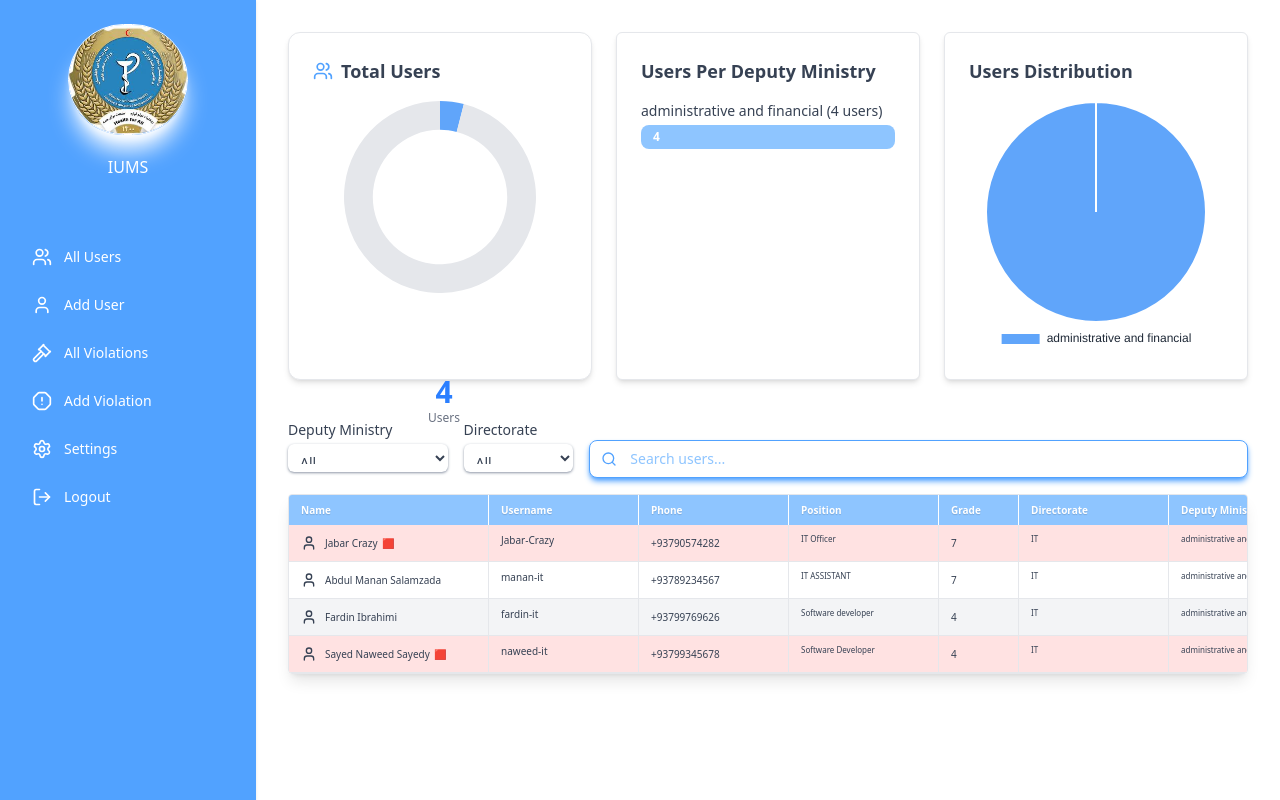
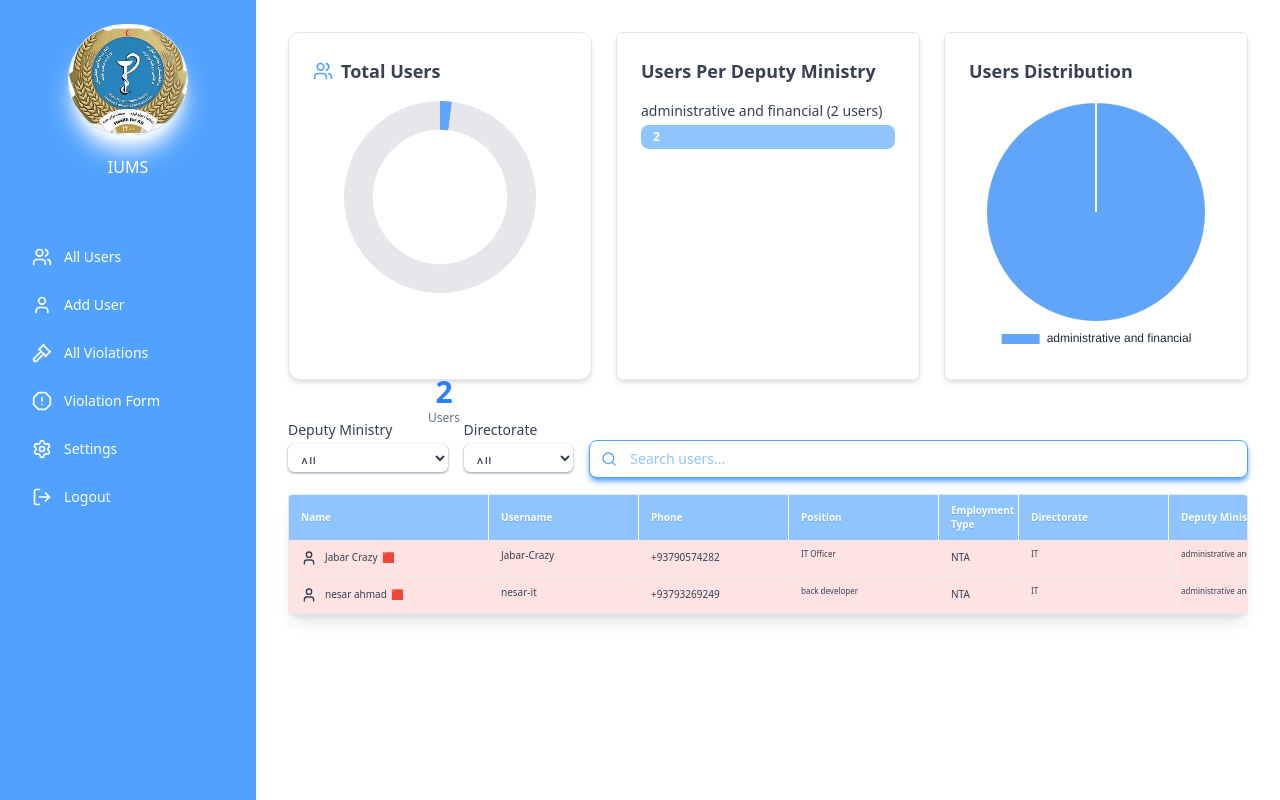
Before and after one commit to fiafghan/internet-users-ms-frontend, a React (Vite) app: page / in a window 1280 px wide. Built offline with nearby package versions, Linux system fonts and the light colour scheme; data requests are answered from the project's data file.

Commit message:
grade was changed to employment type in add user form inside step 2.

```diff
--- a/db.json
+++ b/db.json
@@ -92,7 +92,7 @@
       "username": "Jabar-Crazy",
       "email": "jabar@gmail.com",
       "phone": "+93790574282",
-      "grade": "7",
+      "employment_type": "NTA",
       "directorate": "IT",
       "deputyMinistry": "administrative and financial",
       "position": "IT Officer",
@@ -101,58 +101,38 @@
       "mac_address": "ff:ff:Ff",
       "status": "deactive",
       "violations": "2",
-      "comment": "this account is blocked for ever. due to watching porn movies!"
+      "comment": "Watched porn movies!"
     },
     {
-      "id": "0034",
-      "name": "Abdul Manan Salamzada",
-      "username": "manan-it",
-      "email": "mana@gmail.com",
-      "phone": "+93789234567",
-      "grade": "7",
+      "id": "bfa9",
+      "name": "nesar ahmad",
+      "username": "nesar-it",
+      "email": "nesar@gmail.com",
+      "phone": "+93793269249",
+      "employment_type": "NTA",
       "directorate": "IT",
       "deputyMinistry": "administrative and financial",
-      "position": "IT ASSISTANT",
-      "device_limit": "3",
-      "device_type": "mobile",
-      "mac_address": "",
-      "status": "Active",
-      "violations": "0",
-      "comment": "No Comment"
-    },
-    {
-      "id": "8ffb",
-      "name": "Fardin Ibrahimi",
-      "username": "fardin-it",
-      "email": "fiafghan@gmail.com",
-      "phone": "+93799769626",
-      "grade": "4",
-      "directorate": "IT",
-      "deputyMinistry": "administrative and financial",
-      "position": "Software developer",
+      "position": "back developer",
       "device_limit": "2",
-      "device_type": "mobile and computer",
-      "mac_address": "",
-      "status": "Active",
-      "violations": "0",
-      "comment": "No Comment"
-    },
-    {
-      "id": "1ddf",
-      "name": "Sayed Naweed Sayedy",
-      "username": "naweed-it",
-      "email": "naweed@gmail.com",
-      "phone": "+93799345678",
-      "grade": "4",
-      "directorate": "IT",
-      "deputyMinistry": "administrative and financial",
-      "position": "Software Developer",
-      "device_limit": "4",
-      "device_type": "Mobile and computer",
+      "device_type": "mobile and comfuter",
       "mac_address": "",
       "status": "deactive",
       "violations": "2",
-      "comment": "Used Torrent"
+      "comment": "nesar ahmad watched mia khlifa on ..."
+    }
+  ],
+  "employment_type": [
+    {
+      "id": 1,
+      "type": "Permanent"
+    },
+    {
+      "id": 2,
+      "type": "Part-Timer"
+    },
+    {
+      "id": 3,
+      "type": "NTA"
     }
   ]
 }
--- a/src/AddInternetUsers.tsx
+++ b/src/AddInternetUsers.tsx
@@ -12,7 +12,7 @@ type FormState = {
   username: string;
   email: string;
   phone: string;
-  grade: string;
+  employment_type:string
   directorate: string;
   position: string;
   deputyMinistry: string;
@@ -39,7 +39,7 @@ export default function InternetUserAddForm(): JSX.Element {
     username: "",
     email: "",
     phone: "",
-    grade: "",
+    employment_type: "",
     directorate: "",
     deputyMinistry: "",
     position: "",
@@ -56,19 +56,23 @@ export default function InternetUserAddForm(): JSX.Element {
   const navigate = useNavigate();
   const [directorateOptions, setDirectorateOptions] = useState<string[]>([]);
   const [deputyMinistryOptions, setDeputyMinistryOptions] = useState<string[]>([]);
+  const [employmentTypeOptions, setEmploymentTypeOptions] = useState<string[]>([]);
+
 
 
   useEffect(() => {
   const fetchOptions = async () => {
     try {
-      const [dirRes, depMinRes] = await Promise.all([
+      const [dirRes, depMinRes, empTypeRes] = await Promise.all([
         axios.get("http://localhost:3000/directorates"),
         axios.get("http://localhost:3000/deputy_ministries"),
+        axios.get("http://localhost:3000/employment_type"),
       ]);
 
       // You may need to map if they are objects
       setDirectorateOptions(dirRes.data.map((d: any) => d.name));
       setDeputyMinistryOptions(depMinRes.data.map((d: any) => d.name));
+      setEmploymentTypeOptions(empTypeRes.data.map((d: any) => d.type));
     } catch (error) {
       console.error("❌ Error fetching select options", error);
     }
@@ -91,7 +95,7 @@ export default function InternetUserAddForm(): JSX.Element {
         );
       case 1:
         return (
-          form.grade.trim() !== "" &&
+          form.employment_type.trim() !== "" &&
           form.directorate.trim() !== "" &&
           form.deputyMinistry.trim() !== ""
         );
@@ -141,7 +145,7 @@ export default function InternetUserAddForm(): JSX.Element {
         email: "",
         phone: "",
         position: "",
-        grade: "",
+        employment_type: "",
         directorate: "",
         deputyMinistry: "",
         device_limit: "",
@@ -226,6 +230,7 @@ export default function InternetUserAddForm(): JSX.Element {
                       return <Step2 form={form}
                       directorateOptions={directorateOptions}
                       deputyMinistryOptions={deputyMinistryOptions}
+                      employmentTypeOptions={employmentTypeOptions}
                       onChange={handleChange} />;
                     case 2:
                       return <Step3 form={form} onChange={handleChange} />;
@@ -301,19 +306,27 @@ function Step2({
   onChange,
   directorateOptions,
   deputyMinistryOptions,
+  employmentTypeOptions,
 }: {
   form: FormState;
   onChange: (e: React.ChangeEvent<HTMLInputElement | HTMLSelectElement>) => void;
   directorateOptions: string[];
   deputyMinistryOptions: string[];
+  employmentTypeOptions: string[];
 }): JSX.Element {
 
   return (
     <div>
       <InputField label="Position" icon={<Briefcase className="w-5 h-5 text-gray-500" />}
       name="position" type="text" placeholder="Position" value={form.position} onChange={onChange} />
-      <InputField label="Grade" icon={<Hash className="w-5 h-5 text-gray-500" />}
-      name="grade" type="text" placeholder="Grade level" value={form.grade} onChange={onChange} />
+      <SelectField
+        label="Employment Type"
+        icon={<Hash className="w-5 h-5 text-gray-500" />}
+        name="employment_type"
+        value={form.employment_type}
+        onChange={onChange}
+        options={employmentTypeOptions}
+      />
       <SelectField
             label="Directorate"
             icon={<User className="w-5 h-5 text-gray-500" />}
--- a/src/AllUsers.tsx
+++ b/src/AllUsers.tsx
@@ -24,7 +24,7 @@ type InternetUser = {
   email: string;
   phone: string;
   position?: string;
-  grade: string;
+  employment_type: string;
   directorate: string;
   deputyMinistry: string;
   device_limit: string;
@@ -36,7 +36,7 @@ type InternetUser = {
 };
 
 const headers = [
-  "Name", "Username", "Phone","Position", "Grade",
+  "Name", "Username", "Phone","Position", "Employment Type",
   "Directorate", "Deputy Ministry","Status", "Violations", "Comment", "Actions"
 ];
 
@@ -414,7 +414,7 @@ export default function InternetUsersList(): JSX.Element {
         </div>
 
         <div className="px-3 py-2 flex items-center gap-1 text-gray-700 whitespace-nowrap border-r border-gray-200">
-          <span className="text-[10px]">{user.grade}</span>
+          <span className="text-[10px]">{user.employment_type}</span>
         </div>
 
         <div className="px-3 py-2 text-gray-700 whitespace-nowrap border-r border-gray-200 text-[8px]">
@@ -535,7 +535,8 @@ export default function InternetUsersList(): JSX.Element {
               name="status"
               value={editForm.status || "active"}
               onChange={handleEditChange}
-              className="w-full px-4 py-2 text-sm border border-gray-300 rounded-md focus:outline-none focus:ring-2 focus:ring-blue-400"
+              className="w-full px-4 py-2 text-sm border border-gray-300 rounded-md focus:outline-none
+              focus:ring-2 focus:ring-blue-400"
             >
               <option value="active">Active</option>
               <option value="deactive">Deactive</option>
@@ -549,7 +550,8 @@ export default function InternetUsersList(): JSX.Element {
               name="violations"
               value={editForm.violations || "0"}
               onChange={handleEditChange}
-              className="w-full px-4 py-2 text-sm border border-gray-300 rounded-md focus:outline-none focus:ring-2 focus:ring-blue-400"
+              className="w-full px-4 py-2 text-sm border border-gray-300 rounded-md focus:outline-none
+              focus:ring-2 focus:ring-blue-400"
             >
               <option value="0">0</option>
               <option value="1">1</option>
--- a/src/components/Sidebar.tsx
+++ b/src/components/Sidebar.tsx
@@ -10,7 +10,7 @@ export default function GradientSidebar(): JSX.Element {
     { id: 1, label: "All Users", icon: <Users className="w-5 h-5" />, path: "/" },
     { id: 2, label: "Add User", icon: <User className="w-5 h-5" />, path: "/adduser" },
     { id: 3, label: "All Violations", icon: <Gavel className="w-5 h-5" />, path: "/violations" },
-    { id: 4, label: "Add Violation", icon: <AlertOctagon className="w-5 h-5" />, path: "/addviolation" },
+    { id: 4, label: "Violation Form", icon: <AlertOctagon className="w-5 h-5" />, path: "/addviolation" },
     { id: 5, label: "Settings", icon: <Settings className="w-5 h-5" />, path: "/settings" },
     { id: 6, label: "Logout", icon: <LogOut className="w-5 h-5" />, path: "/logout" },
   ];
```
